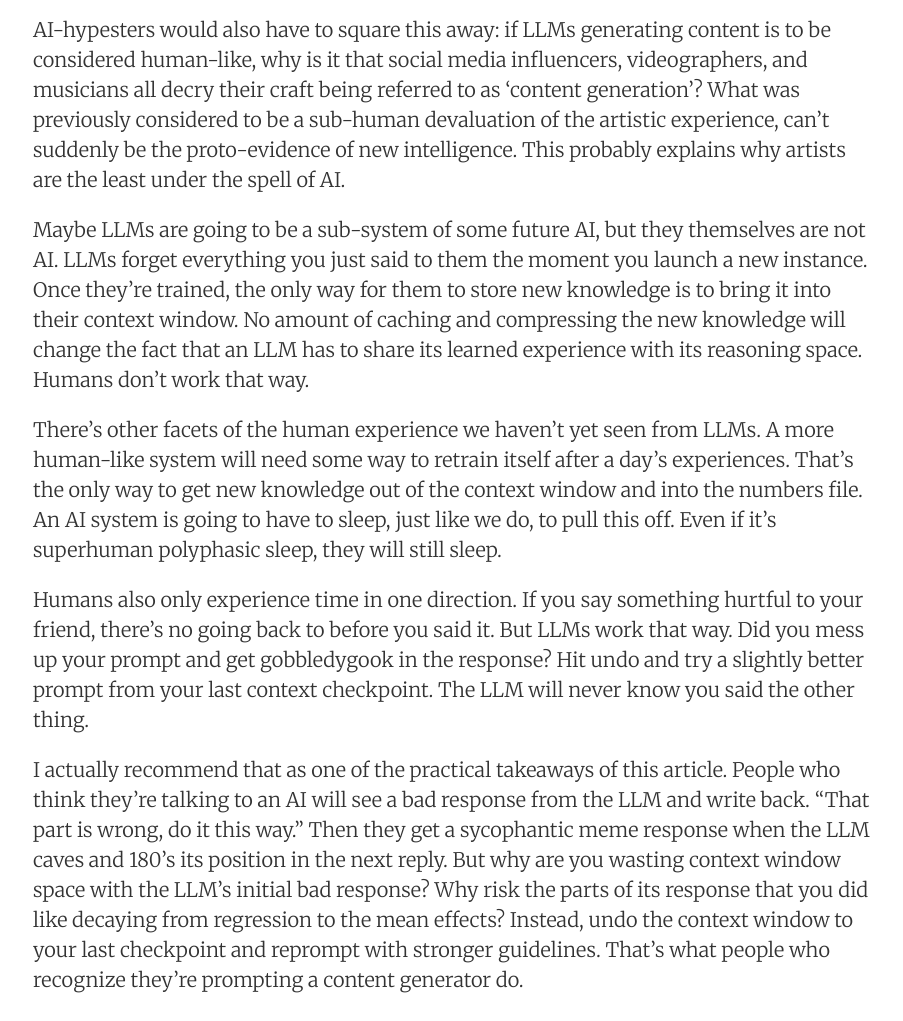
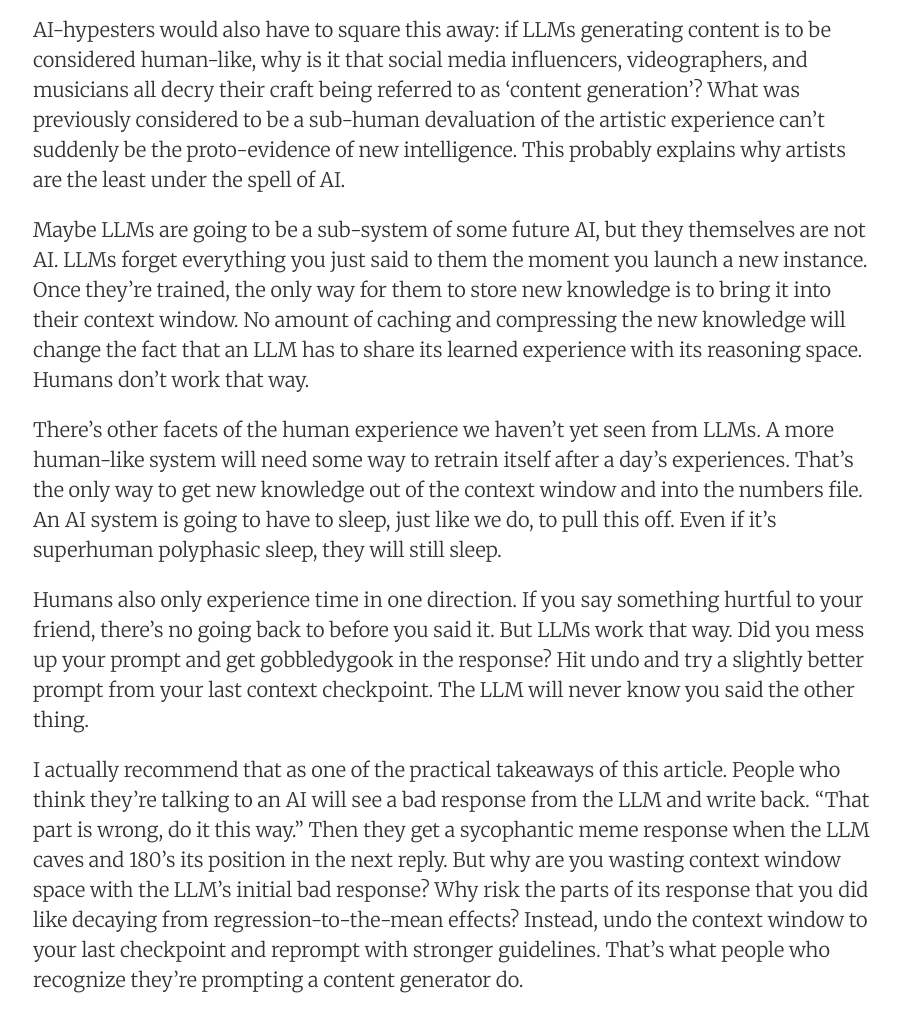
Before and after one commit to a13o/personal-site, a Jekyll site: the page built from _posts/2026-02-01-theyre-llms-not-ai.md, in a window 1280 px wide and 1400 px high, scrolled down 3877 px. Shown: the part 243-1264 px from the top of the window, without its empty margins (187-1090 px from the left). Built offline with Jekyll 4.4.1, drawn with Linux system fonts in a browser that asks for light colours; some of the changed text lies outside the part shown.

Commit message:
fix typos in llms not ai

```diff
--- a/_posts/2026-02-01-theyre-llms-not-ai.md
+++ b/_posts/2026-02-01-theyre-llms-not-ai.md
@@ -59,7 +59,7 @@
 
 No. LLMs won't durably pass the Turing Test. They'll score some early wins within really controlled settings. Call it a first-mover's advantage. But humans are adaptable. Over time we'll all come to realize that no human can regurgitate a perfectly formatted recipe for fried chicken and then immediately provide a biographical summary of Geoffrey Hinton. Passing the Turing Test is more of a tightrope walk than a benchmark. If you're too booksmart you appear inhuman. Booksmart humans know that better than anyone. There's even already memes about the telltale signs of an LLM -- the em-dashes (oops!), the sycophantic backpedaling when challenged, and the cooking recipes shared in the middle of political debates.
 
-AI-hypesters would also have to square this away: if LLMs generating content is to be considered human-like, why is it that social media influencers, videographers, and musicians all decry their craft being referred to as 'content generation'? What was previously considered to be a sub-human devaluation of the artistic experience, can't suddenly be the proto-evidence of new intelligence. This probably explains why artists are the least under the spell of AI.
+AI-hypesters would also have to square this away: if LLMs generating content is to be considered human-like, why is it that social media influencers, videographers, and musicians all decry their craft being referred to as 'content generation'? What was previously considered to be a sub-human devaluation of the artistic experience can't suddenly be the proto-evidence of new intelligence. This probably explains why artists are the least under the spell of AI.
 
 Maybe LLMs are going to be a sub-system of some future AI, but they themselves are not AI. LLMs forget everything you just said to them the moment you launch a new instance. Once they're trained, the only way for them to store new knowledge is to bring it into their context window. No amount of caching and compressing the new knowledge will change the fact that an LLM has to share its learned experience with its reasoning space. Humans don't work that way.
 
@@ -67,7 +67,7 @@
 
 Humans also only experience time in one direction. If you say something hurtful to your friend, there's no going back to before you said it. But LLMs work that way. Did you mess up your prompt and get gobbledygook in the response? Hit undo and try a slightly better prompt from your last context checkpoint. The LLM will never know you said the other thing.
 
-I actually recommend that as one of the practical takeaways of this article. People who think they're talking to an AI will see a bad response from the LLM and write back. "That part is wrong, do it this way." Then they get a sycophantic meme response when the LLM caves and 180's its position in the next reply. But why are you wasting context window space with the LLM's initial bad response? Why risk the parts of its response that you did like decaying from regression to the mean effects? Instead, undo the context window to your last checkpoint and reprompt with stronger guidelines. That's what people who recognize they're prompting a content generator do.
+I actually recommend that as one of the practical takeaways of this article. People who think they're talking to an AI will see a bad response from the LLM and write back. "That part is wrong, do it this way." Then they get a sycophantic meme response when the LLM caves and 180's its position in the next reply. But why are you wasting context window space with the LLM's initial bad response? Why risk the parts of its response that you did like decaying from regression-to-the-mean effects? Instead, undo the context window to your last checkpoint and reprompt with stronger guidelines. That's what people who recognize they're prompting a content generator do.
 
 ## What are the implications of having AI in society?
 
@@ -77,7 +77,7 @@
 
 It won't be AI either that brings the [anonymous internet]({% post_url 2024-09-07-make-another-internet %}) to its knees, so full of bot-generated content that it's impossible to find or converse with another human. All we need is inexpensive content generation, at the speed of attention. The internet was already full of bots anyway, and now all those bots are LLMs too. This is the premise of the Dead Internet Theory, a once conspiracy-theory turned inevitability.
 
-Last let's speak briefly of the AI intelligentia: a sturdy mix of moral philosophers, technocrats, and former neural network researchers. They are the ones clogging up all your podcast feeds with chatter about alignment problems, probabilistic armageddon, and artificial _general_ intelligence. (Our earlier ambiguous words have formed a thruple, how trendy![^2]) Every last one of these people is Mark Zuckerberg selling you the Metaverse.
+Last let's speak briefly of the AI intelligentsia: a sturdy mix of moral philosophers, technocrats, and former neural network researchers. They are the ones clogging up all your podcast feeds with chatter about alignment problems, probabilistic armageddon, and artificial _general_ intelligence. (Our earlier ambiguous words have formed a thruple, how trendy![^2]) Every last one of these people is Mark Zuckerberg selling you the Metaverse.
 
 Oh how I wish they were clogging the Hollywood script pipeline instead of my podcast feeds! I'd watch like, every single one of these movies. I live in none of them. I live in a world that has a blog post generator.
 
```
Also changed, not shown: other parts of _posts/2026-02-01-theyre-llms-not-ai.md (+3 -3 lines).
